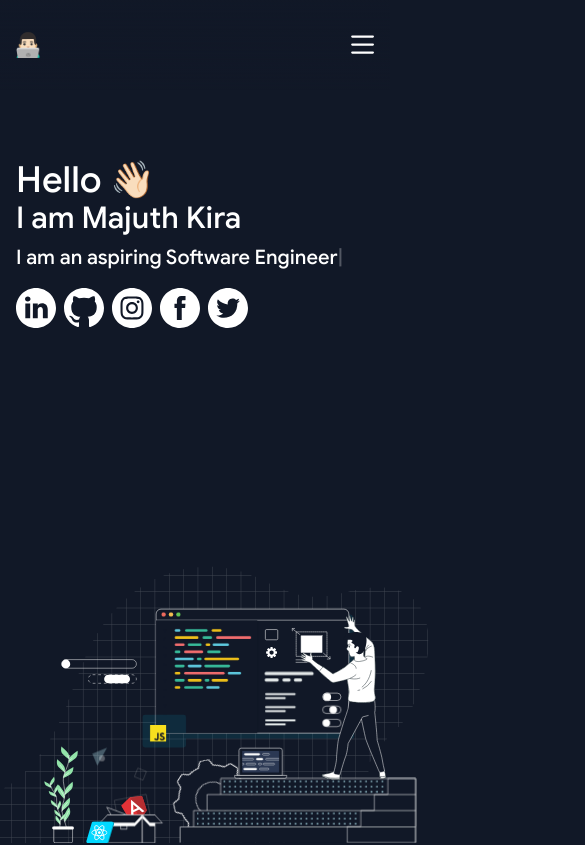
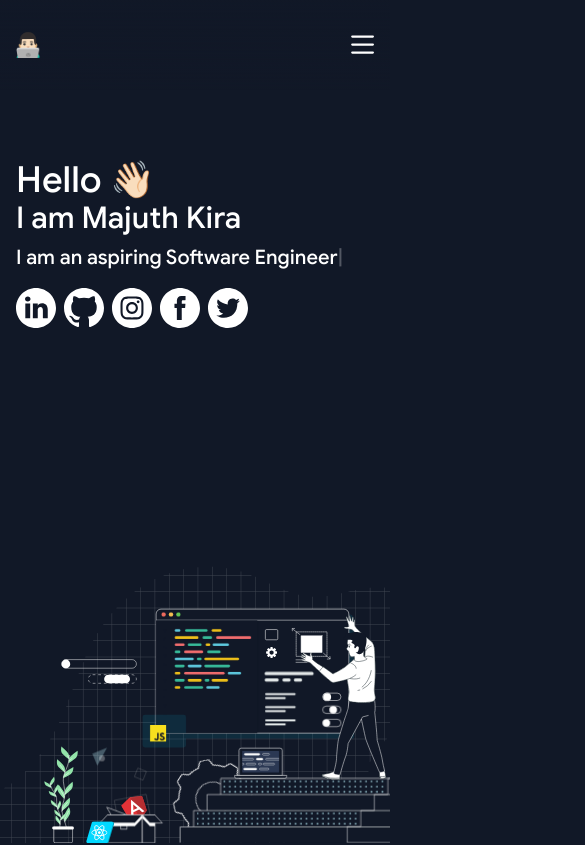
Before and after one commit to majuth/portfolio-site-2.0, a React (Create React App) app: page / in a window 390 px wide. Shown: the top 845 px of the page, 585 px wide, since content can reach past the window. Built offline with nearby package versions, Linux system fonts and the light colour scheme.

Commit message:
Fix mobile overflow-x issue

```diff
--- a/src/App.css
+++ b/src/App.css
@@ -24,7 +24,7 @@
 
 html {
     scroll-behavior: smooth;
-    overflow-x: hidden;
+    /* overflow-x: hidden; */
     /* @apply bg-slate-950; */
     @apply bg-gray-900;
     /*CHANGE THIS STUFF TO IN COMPONENT STYLING*/
@@ -46,6 +46,10 @@ html {
     @media (min-width: 2000px) {
     font-size: 22px;
     }
+}
+
+#root{
+    overflow-x: hidden;
 }
 
 ::-webkit-scrollbar {
```
